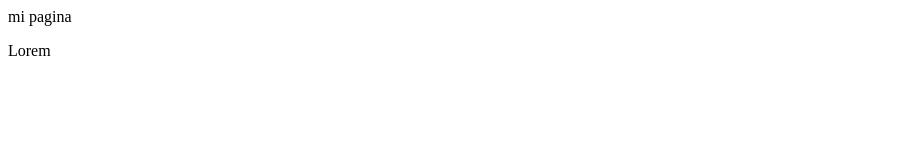
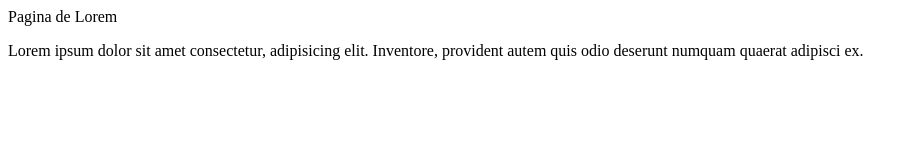
Before and after one commit to jagmcnish/demo-repo, a plain HTML site: page index.html in a window 1280 px wide. Shown: the whole page, without its empty margins (0-918 px from the left). Drawn offline with Linux system fonts and the light colour scheme.

Commit message:
nuevas entradas

```diff
--- a/index.html
+++ b/index.html
@@ -1,9 +1,10 @@
 <!DOCTYPE html>
 <html>
 	<head>
-		<tittle>mi pagina</tittle>
+		<tittle>Pagina de Lorem</tittle>
 	</head>
 	<body>
-		<p>Lorem</p>
+		<p>Lorem ipsum dolor sit amet consectetur, adipisicing elit.
+			Inventore, provident autem quis odio deserunt numquam quaerat adipisci ex.</p>
 	</body>
 </html>
```
Also changed, not shown: Nuevo documento de texto.txt.
